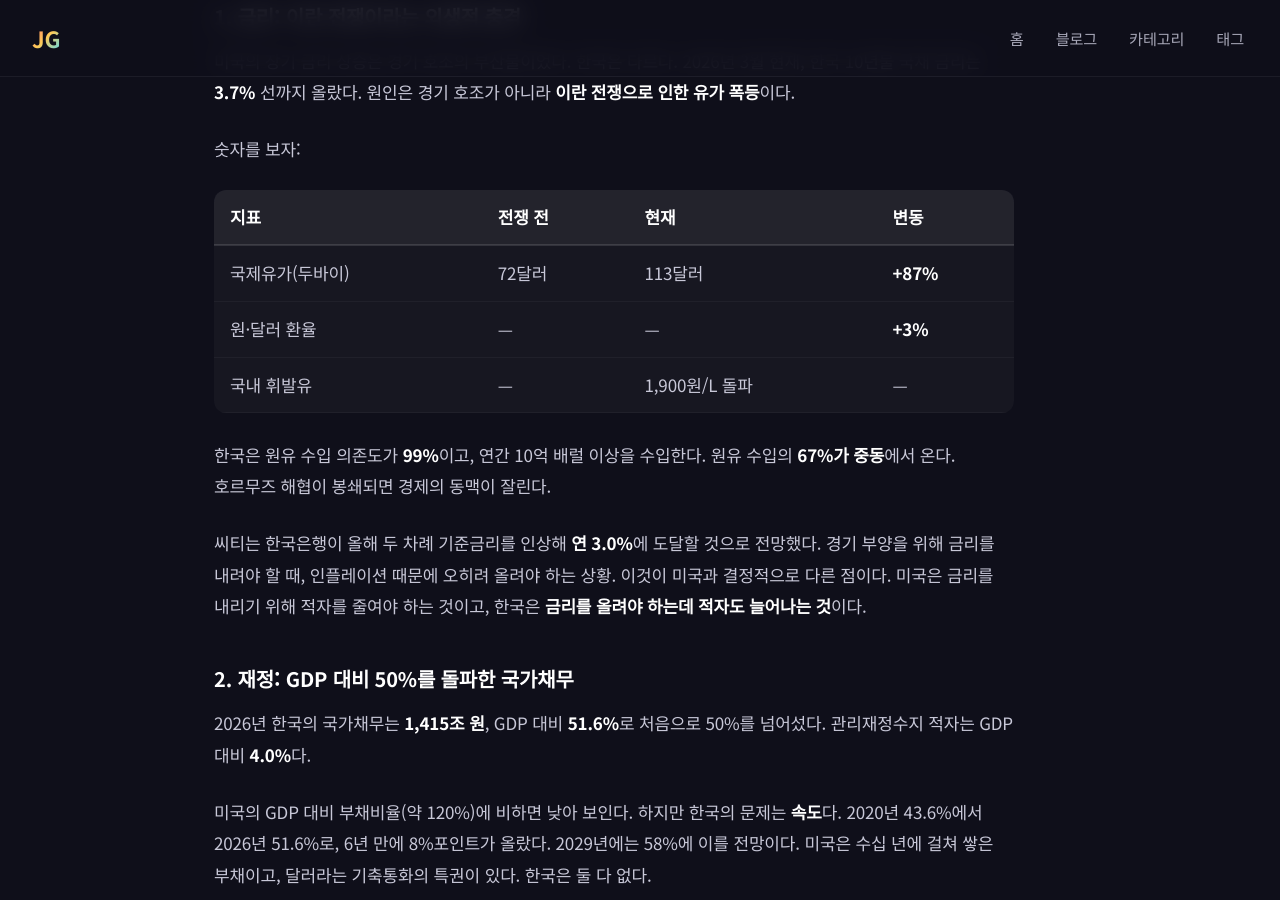
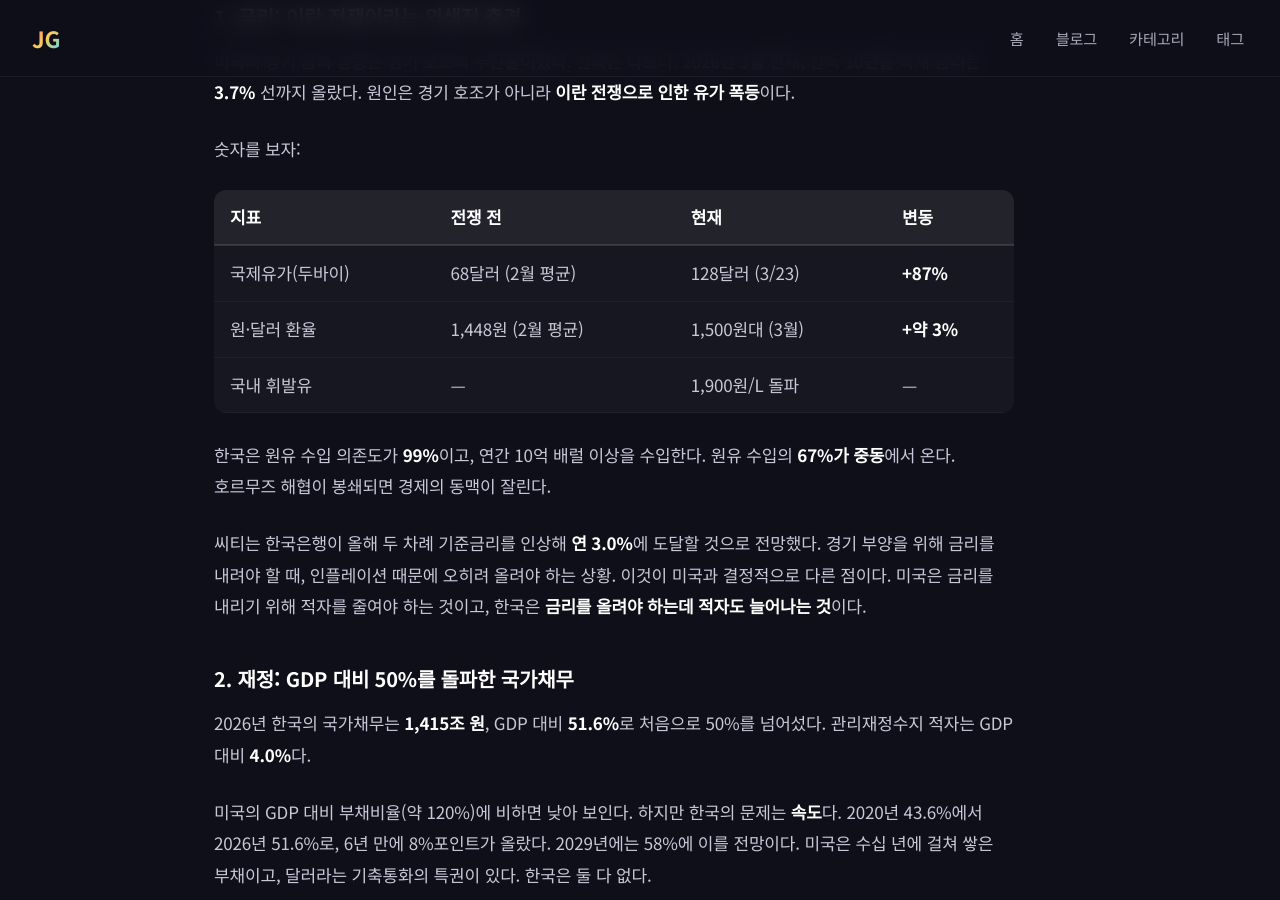
Before and after one commit to menwchen/menwchen.github.io, a Jekyll site: the page built from _posts/2026-03-26-korea-budget-deficit-krugman.md, in a window 1280 px wide and 900 px high, scrolled down 1182 px. Built offline with Jekyll 4.4.1, drawn with Linux system fonts in a browser that asks for light colours.

Commit message:
유가·환율 수치 정정
- 유가: 72→113을 68(2월평균)→128(3/23) 두바이유 기준으로 수정
- 환율: 구체적 수치 명시 (1,448원→1,500원대)

Co-Authored-By: Claude Opus 4.6 (1M context) <noreply@anthropic.com>

```diff
--- a/_posts/2026-03-26-korea-budget-deficit-krugman.md
+++ b/_posts/2026-03-26-korea-budget-deficit-krugman.md
@@ -36,8 +36,8 @@ description: "Krugman의 'Why We Should, but Won't, Reduce the Budget Deficit'
 
 | 지표 | 전쟁 전 | 현재 | 변동 |
 |------|---------|------|------|
-| 국제유가(두바이) | 72달러 | 113달러 | **+87%** |
-| 원·달러 환율 | — | — | **+3%** |
+| 국제유가(두바이) | 68달러 (2월 평균) | 128달러 (3/23) | **+87%** |
+| 원·달러 환율 | 1,448원 (2월 평균) | 1,500원대 (3월) | **+약 3%** |
 | 국내 휘발유 | — | 1,900원/L 돌파 | — |
 
 한국은 원유 수입 의존도가 **99%**이고, 연간 10억 배럴 이상을 수입한다. 원유 수입의 **67%가 중동**에서 온다. 호르무즈 해협이 봉쇄되면 경제의 동맥이 잘린다.
```
